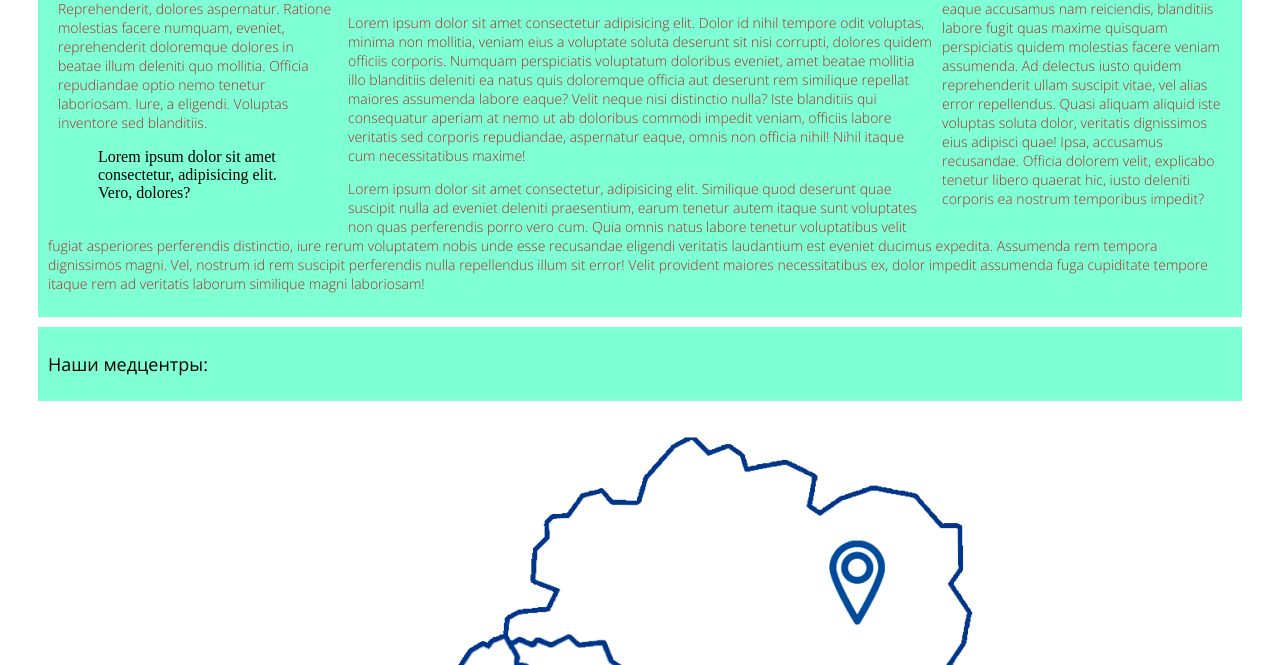
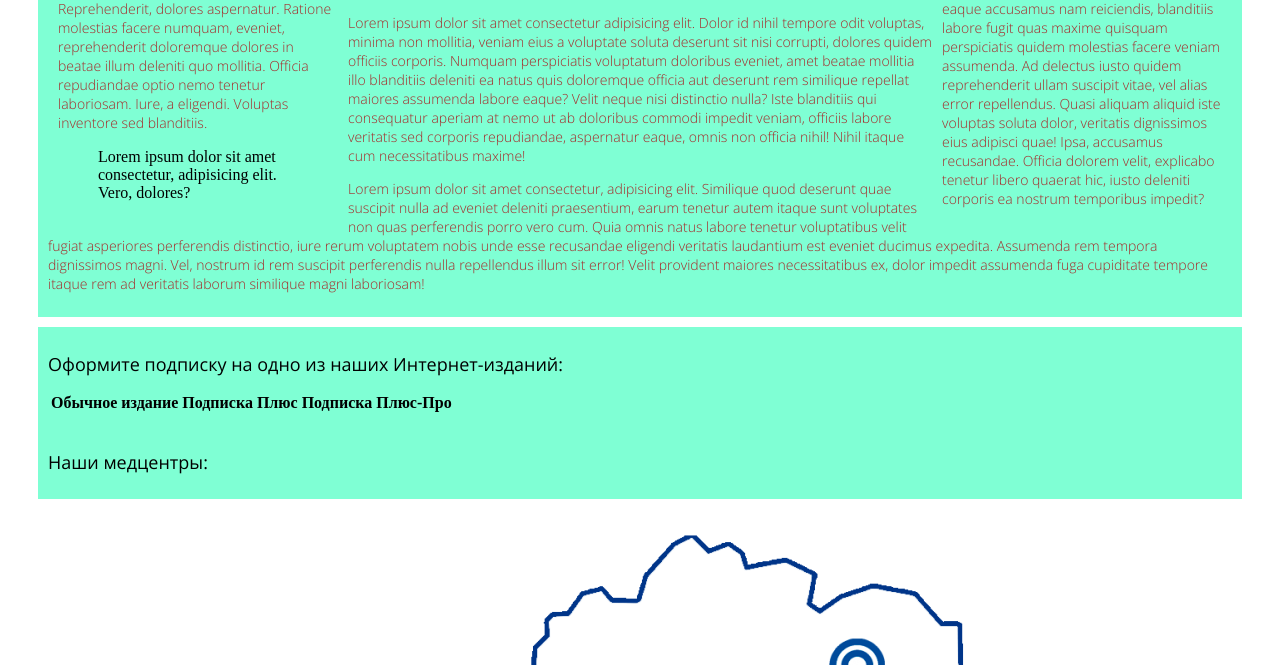
Before and after one commit to PaleCamelCaseOld/MyFirstRepoInNewAccount, a PHP site: page / in a window 1280 px wide. Shown: the part 750-1415 px from the top of the page. Run offline with PHP 8.4, Linux system fonts and the light colour scheme; lists and menus that the app fills with data are empty.

Commit message:
init:start new block with table

```diff
--- a/Lab6/css/style.css
+++ b/Lab6/css/style.css
@@ -471,3 +471,9 @@ p{
 }
 
 }
+
+.medsubscribe{
+    display: block;
+    margin: 0 30px 0 30px;
+    padding: 10px;
+}
--- a/Lab6/index.html
+++ b/Lab6/index.html
@@ -87,6 +87,19 @@
 			</p>
 		</div>
 	</div>
+	<div class="medsubscribe">
+		<h2 id="scribeblock">Оформите подписку на одно из наших Интернет-изданий:</h2>
+		<table>
+			<tbody>
+				<thead>
+					<th>Обычное издание</th>
+					<th>Подписка Плюс</th>
+					<th>Подписка Плюс-Про</th>
+				</thead>
+			</tbody>
+
+		</table>
+	</div>
 	<div class="mapcenters">
 		<h2 id="med">Наши медцентры:</h2>
 		<img class="mapmed" src="/Lab6/img/maps.png" usemap="#medportal">
@@ -100,6 +113,7 @@
 
 		</map>
 	</div>
+
 	<div class="footer">
 		<p id="contacts">&copy; Все права защищены. <a href="#">Медицинский портал</a>.</p>
 		<p>Любое использование информации допускается только с согласия администрации сайта и указания ссылки на первоисточник</p>
```
